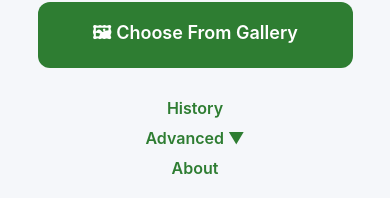
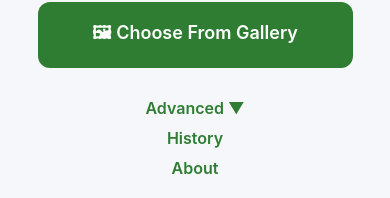
Before and after one commit to Adithya-Sushi/Mango_Sapling_Classification, a React Native app: screen /Home in a window 390 px wide. Shown: the part 419-617 px from the top of the page. Built offline with nearby package versions, Linux system fonts and the light colour scheme.

Commit message:
Fixed the ordering of the subsections

```diff
--- a/src/screens/HomeScreen.js
+++ b/src/screens/HomeScreen.js
@@ -65,15 +65,6 @@ export default function HomeScreen({ navigation }) {
         </Text>
       </TouchableOpacity>
 
-      <TouchableOpacity
-        style={styles.smallButton}
-        onPress={() => navigation.navigate("History")}
-      >
-        <Text style={styles.smallButtonText}>
-          History
-        </Text>
-      </TouchableOpacity>
-
       {/* Advanced dropdown */}
       <TouchableOpacity
         style={styles.smallButton}
@@ -135,6 +126,15 @@ export default function HomeScreen({ navigation }) {
           })}
         </View>
       )}
+
+      <TouchableOpacity
+        style={styles.smallButton}
+        onPress={() => navigation.navigate("History")}
+      >
+        <Text style={styles.smallButtonText}>
+          History
+        </Text>
+      </TouchableOpacity>
 
       <TouchableOpacity
         style={styles.smallButton}
```
